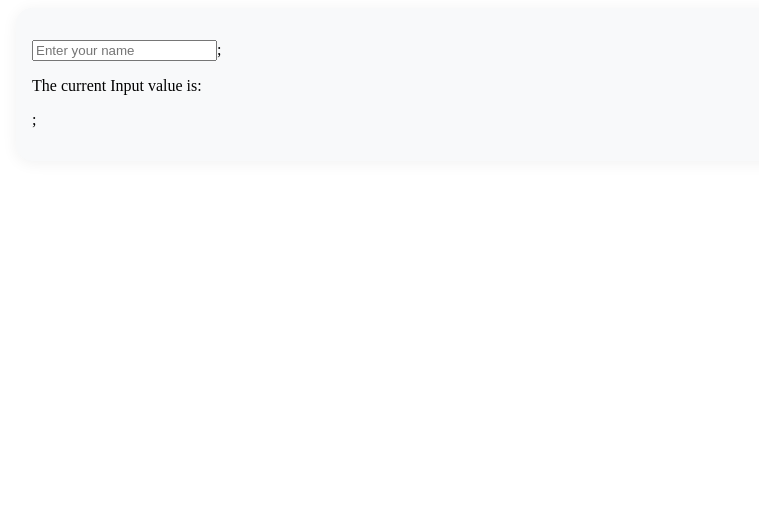
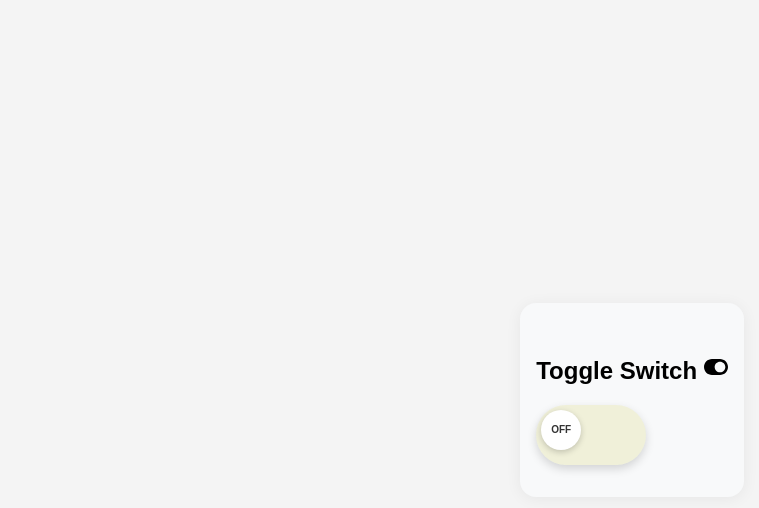
Before and after one commit to abhii2107/React.js, a React (Vite) app: page / in a window 1280 px wide. Shown: the top 508 px of the page, without its empty margins (8-767 px from the left). Built offline with nearby package versions, Linux system fonts and the light colour scheme.

Commit message:
toggleswitch and installed react icons

```diff
--- a/package.json
+++ b/package.json
@@ -13,6 +13,7 @@
     "@tailwindcss/vite": "^4.1.14",
     "react": "^19.1.1",
     "react-dom": "^19.1.1",
+    "react-icons": "^5.5.0",
     "tailwindcss": "^4.1.14"
   },
   "devDependencies": {
--- a/src/App.jsx
+++ b/src/App.jsx
@@ -1,5 +1,5 @@
 import React from "react";
-
+import { ToggleSwitch } from "./projects/toggleswitch/ToggleSwitch";
 import "./components/ev.css";
 
 import { LiftingStateup } from "./components/LiftingStateup";
@@ -7,8 +7,8 @@ import { LiftingStateup } from "./components/LiftingStateup";
 export const App = () => {
   return (
     <section className="container">
+      <ToggleSwitch/>
 
-      <LiftingStateup/>
     </section>
   );
 };
--- /dev/null
+++ b/src/projects/toggleswitch/ToggleSwitch.css
@@ -0,0 +1,55 @@
+/* Center the entire switch in the screen */
+body {
+  height: 100vh;
+  margin: 0;
+  display: flex;
+  align-items: center;
+  justify-content: center;
+  background-color: #f4f4f4; /* soft neutral background */
+  font-family: sans-serif;
+}
+
+/* The outer container */
+.toggle-switch {
+  width: 100px;
+  height: 50px;
+  background-color: #ccc; /* default gray when OFF */
+  border-radius: 50px;
+  position: relative;
+  cursor: pointer;
+  transition: background-color 0.4s ease;
+  display: flex;
+  align-items: center;
+  justify-content: flex-start;
+  padding: 5px;
+  box-shadow: 0 4px 10px rgba(0, 0, 0, 0.15);
+}
+
+/* The circular knob */
+.switch {
+  width: 40px;
+  height: 40px;
+  background-color: white;
+  border-radius: 50%;
+  position: absolute;
+  left: 5px;
+  top: 5px;
+  display: flex;
+  align-items: center;
+  justify-content: center;
+  transition: all 0.4s ease;
+  box-shadow: 0 2px 6px rgba(0, 0, 0, 0.2);
+}
+
+/* When ON – move to right */
+.switch.ON {
+  left: 55px;
+}
+
+/* Label text inside the knob */
+.switch-state {
+  font-size: 10px;
+  font-weight: bold;
+  color: #333;
+  user-select: none;
+}
--- /dev/null
+++ b/src/projects/toggleswitch/ToggleSwitch.jsx
@@ -0,0 +1,26 @@
+import { useState } from "react"
+import React from "react";
+import "./ToggleSwitch.css";
+import { FaToggleOn } from "react-icons/fa";
+
+export const ToggleSwitch = ()=>{
+    //usetate
+    const [isOn,setIsOn] = useState(false);
+    const handleToggleSwitch = ()=>{
+        setIsOn(!isOn);//toggles the on off value on to off vice versa
+    }
+    const checkIson = isOn ? "ON":"OFF";
+    return (
+        <>
+        <h1 style={{
+            color:"#000",textAlign:"center"
+        }}>Toggle Switch <FaToggleOn /></h1>
+        <div className="toggle-switch" style={{backgroundColor: isOn ? "#4ade80" : "#cc53"}} onClick={handleToggleSwitch}>
+            <div className={`switch ${checkIson}`}>
+                <span className="switch-state">{checkIson}</span>
+            </div>
+
+        </div>
+        </>
+    )
+};
```
Also changed, not shown: 1 other file (tests, documents, lock files or other folders).
